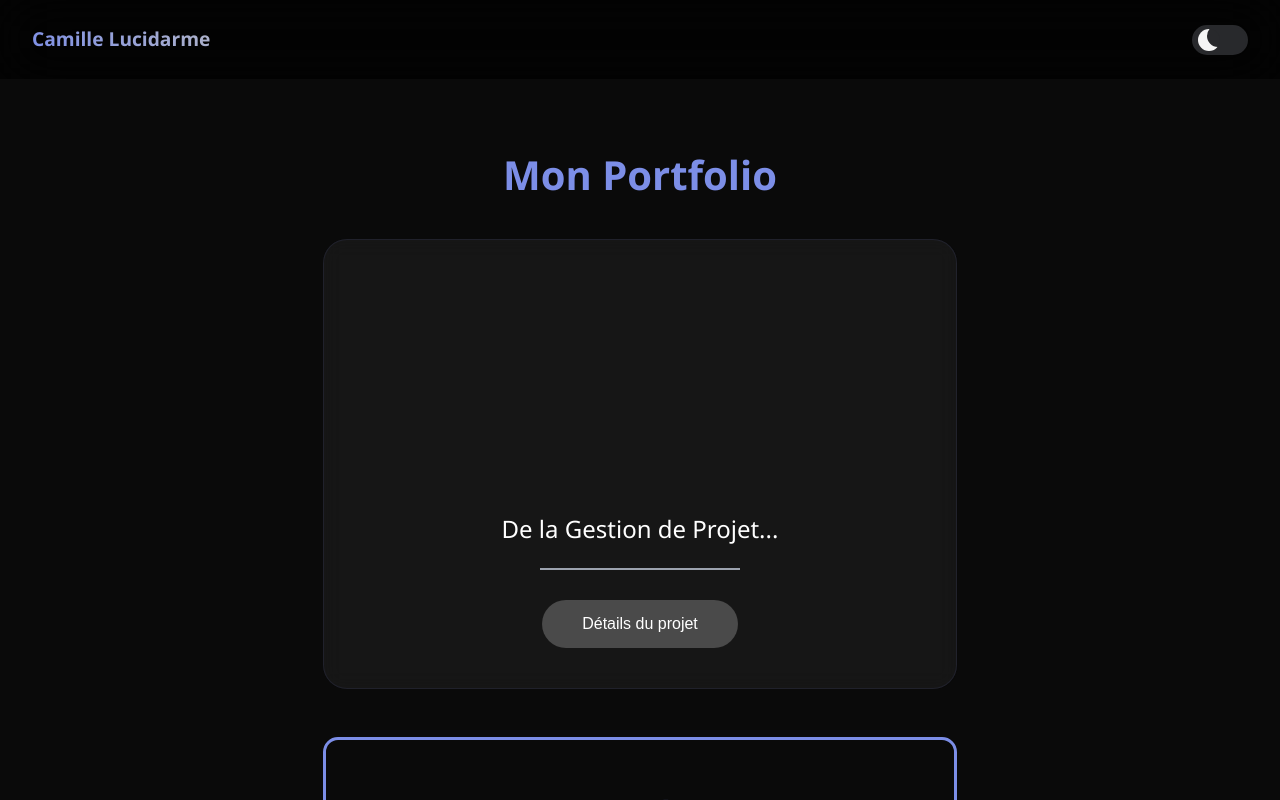
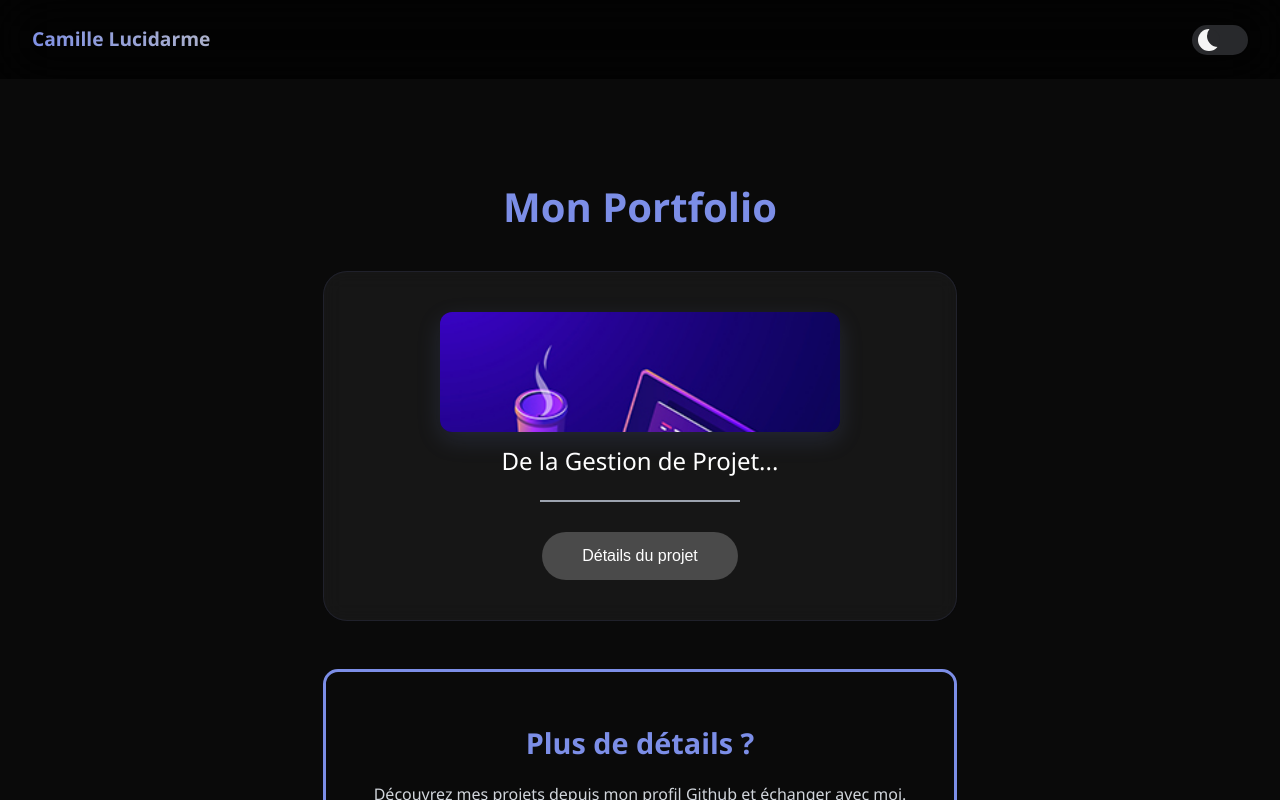
Before and after one commit to Kaymoll/-Portfolio-react-, a React (Create React App) app: page / in a window 1280 px wide. Shown: the top 800 px of the page. Built offline with nearby package versions, Linux system fonts and the light colour scheme.

Commit message:
git commit

```diff
--- a/src/App.js
+++ b/src/App.js
@@ -33,7 +33,7 @@ const fullText = 'Mon Portfolio';
         fontFamily: 'Segoe UI, system-ui',
         fontSize: '2.5rem',
         fontWeight: 'bold',
-        marginBottom: '1rem',
+        margin: '2rem',
         minHeight: '3rem',
         display: 'flex',
         alignItems: 'center',
@@ -50,7 +50,7 @@ const ProjectCard = () => {
   const [isExpanded, setIsExpanded] = useState(false);
 
   const projectData = {
-    image: "projet.jpg",
+    image: "projet.png",
     title: "De la Gestion de Projet...",
     description: "Il s'agissait ici de s'entraîner à planifier le développement d'une application ainsi que tous ses paramètres. L'exercice avait pour but d'appréhender tous les aspects de la gestion de projet, des sprints aux compétences nécessaires, jusqu'aux ressources humaines et les outils pouvant être utilisés pour répondre aux différentes problématiques",
     skills: [
@@ -84,13 +84,19 @@ const ProjectCard = () => {
             exit={{ opacity: 0 }}
             transition={{ duration: 0.3 }}
           >
-            <div className="image-wrapper">
-              <div className="logo-section">
-                <div className="logo-card">
-                </div>
-              </div>
-              <div className="gradient-image"></div>
-            </div>
+            {/* Image du projet - partiellement visible */}
+            <motion.div
+              className="project-image-container"
+              initial={{ opacity: 0, scale: 0.8 }}
+              animate={{ opacity: 1, scale: 1 }}
+              transition={{ duration: 0.6, delay: 0.2 }}
+            >
+              <img
+                src={projectData.image}
+                alt={projectData.title}
+                className="project-image-preview"
+              />
+            </motion.div>
 
             <h3 className="project-title-center">{projectData.title}</h3>
             <div className="project-divider"></div>
@@ -117,13 +123,19 @@ const ProjectCard = () => {
               transition={{ duration: 0.5, ease: "easeOut" }}
             >
               <div className="left-section">
-                <div className="expanded-image-wrapper">
-                  <div className="logo-section-small">
-                    <div className="logo-card-small">
-                    </div>
-                  </div>
-                  <div className="gradient-image-expanded"></div>
-                </div>
+                {/* Image du projet - complètement visible */}
+                <motion.div
+                  className="project-image-expanded-container"
+                  initial={{ opacity: 0, y: 20 }}
+                  animate={{ opacity: 1, y: 0 }}
+                  transition={{ duration: 0.6, delay: 0.1 }}
+                >
+                  <img
+                    src={projectData.image}
+                    alt={projectData.title}
+                    className="project-image-expanded"
+                  />
+                </motion.div>
 
                 <div className="skills-container">
                   {projectData.skills.map((skill, index) => (
--- a/src/index.css
+++ b/src/index.css
@@ -146,7 +146,6 @@ input:checked+.slider:before {
 }
 
 /* Bouton section */
-
 .btn-primary {
     background: var(--btn1);
     padding: 0.8rem 1.5rem;
@@ -214,6 +213,59 @@ input:checked+.slider:before {
     flex-direction: column;
     align-items: center;
     text-align: center;
+}
+
+/* Image projet - Vue initiale */
+.project-image-container {
+    width: 100%;
+    max-width: 400px;
+    height: 120px;
+    overflow: hidden;
+    border-radius: 12px;
+    margin-bottom: 10px;
+    position: relative;
+    box-shadow: 0 8px 25px rgba(124, 142, 231, 0.15);
+    transition: all 0.3s ease;
+}
+
+.project-card h3 {
+    margin-top : 0;
+}
+
+.project-image-container:hover {
+    box-shadow: 0 12px 35px rgba(124, 142, 231, 0.25);
+    transform: translateY(-2px);
+}
+
+.project-image-preview {
+    width: 100%;
+    height: auto;
+    object-fit: cover;
+    object-position: top;
+    transition: all 0.3s ease;
+}
+
+/* Image projet - Vue étendue */
+.project-image-expanded-container {
+    width: 100%;
+    margin-bottom: 15px;
+    border-radius: 12px;
+    overflow: hidden;
+    padding: 0;
+    box-shadow: 0 10px 30px rgba(124, 142, 231, 0.2);
+    transition: all 0.3s ease;
+}
+
+.project-image-expanded-container:hover {
+    box-shadow: 0 15px 40px rgba(124, 142, 231, 0.3);
+    transform: translateY(-3px);
+}
+
+.project-image-expanded {
+    width: 100%;
+    height: auto;
+    display: block;
+    transition: all 0.3s ease;
 }
 
 .image-wrapper {
@@ -295,17 +347,6 @@ input:checked+.slider:before {
     display: flex;
     align-items: center;
     margin-bottom: 20px;
-}
-
-.logo-section-small {
-    background: #4a7c59;
-    width: 120px;
-    height: 120px;
-    display: flex;
-    align-items: center;
-    justify-content: center;
-    position: relative;
-    flex-shrink: 0;
 }
 
 .logo-card-small {
@@ -522,6 +563,21 @@ input:checked+.slider:before {
     .project-description, .project-link {
         text-align: center;
     }
+
+    .project-image-container {
+        max-width: 100%;
+        height: 100px;
+    }
+
+    .project-image-expanded-container {
+        margin-bottom: 20px;
+    }
+
+    .footer {
+        flex-direction: column;
+        text-align: center;
+        gap: 15px;
+    }
 }
 
 @media (max-width: 400px) {
@@ -543,4 +599,9 @@ input:checked+.slider:before {
     .menu-text, .maker-text, .by-text, .qwenta-text {
         font-size: 14px;
     }
+
+    .project-image-container {
+        height: 80px;
+        margin-bottom: 20px;
+    }
 }
```
Also changed, not shown: src/Test.md (deleted, +0 -11 lines).
